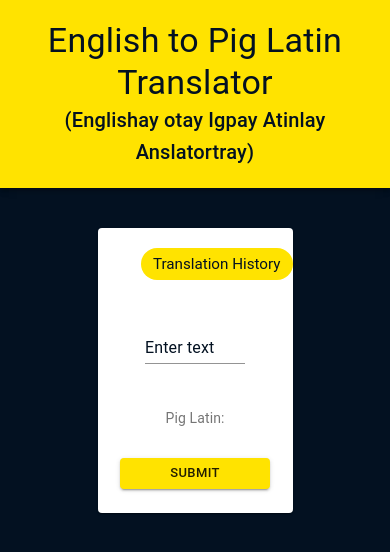
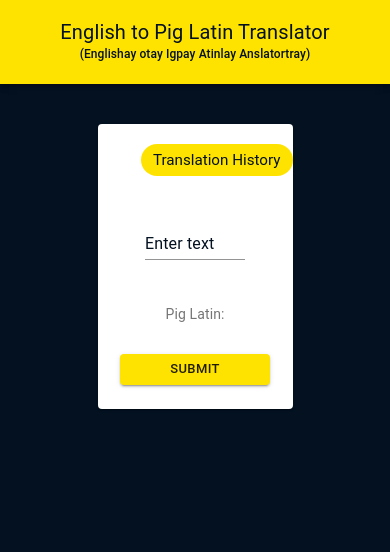
Before and after one commit to olliebrownlow/pig-latin-react-frontend, a React (Create React App) app: page / in a window 390 px wide. Shown: the top 552 px of the page. Built offline with nearby package versions, Linux system fonts and the light colour scheme; no server answers.

Commit message:
adds further screen-size responsiveness

```diff
--- a/src/App.css
+++ b/src/App.css
@@ -54,9 +54,31 @@ body {
   width: 250px;
 }
 
+/* .MuiToolbar-root.MuiToolbar-regular
+  MTableToolbar-root-300
+  MuiToolbar-gutters */
 @media all and (max-width: 800px) {
   .MuiTextField-root {
     width: 175px;
+  }
+  .MuiTypography-root.MuiTypography-h4 {
+    font-size: 1.75rem;
+  }
+  .MuiTypography-root.MuiTypography-h6 {
+    font-size: 1rem;
+  }
+  .MuiInputBase-root.MuiInput-root.MuiInput-underline.MuiInputBase-formControl.MuiInput-formControl.MuiInputBase-adornedStart.MuiInputBase-adornedEnd {
+    font-size: 1rem;
+  }
+  .material-icons.MuiIcon-root.MuiIcon-fontSizeSmall {
+    font-size: 1rem;
+  }
+  .MuiToolbar-root.MuiToolbar-regular {
+    display: block;
+  }
+  .MuiGrid-root.MuiGrid-item.MuiGrid-grid-xs-8 {
+    max-width: 77.5%;
+    flex-basis: 77.5%;
   }
 }
 
@@ -64,4 +86,50 @@ body {
   .MuiTextField-root {
     width: 100px;
   }
+  .MuiGrid-root.MuiGrid-container.MuiGrid-justify-xs-flex-end {
+    justify-content: center;
+  }
+  .MuiTypography-root.MuiTypography-h4 {
+    font-size: 1.25rem;
+  }
+  .MuiTypography-root.MuiTypography-h6 {
+    font-size: 0.75rem;
+  }
+  .MuiInputBase-root.MuiInput-root.MuiInput-underline.MuiInputBase-formControl.MuiInput-formControl.MuiInputBase-adornedStart.MuiInputBase-adornedEnd {
+    font-size: 0.75rem;
+  }
+  .material-icons.MuiIcon-root.MuiIcon-fontSizeSmall {
+    font-size: 0.75rem;
+  }
+  .material-icons.MuiIcon-root {
+    font-size: 1.1rem;
+  }
+  .MuiToolbar-root.MuiToolbar-regular {
+    display: block;
+    padding: 0;
+  }
+  .MuiTableCell-root.MuiTableCell-alignLeft.MuiTableCell-body {
+    padding: 5px;
+    font-size: 0.75rem;
+  }
+  .MuiTableCell-root.MTableHeader-header-677.MuiTableCell-alignLeft.MuiTableCell-head {
+    padding: 5px;
+    font-size: 0.75rem;
+  }
+  .MuiButtonBase-root.MuiIconButton-root.MuiIconButton-colorInherit {
+    padding: 5px;
+    font-size: 0.75rem;
+  }
+  .MuiTableCell-root.MTableHeader-header-677.MuiTableCell-paddingCheckbox.MuiTableCell-head {
+    padding: 5px;
+    font-size: 0.75rem;
+  }
+  .MuiButtonBase-root.MuiIconButton-root {
+    padding: 5px;
+    font-size: 0.75rem;
+  }
+  .MuiGrid-root.MuiGrid-item.MuiGrid-grid-xs-8 {
+    max-width: 90%;
+    flex-basis: 90%;
+  }
 }
--- a/src/components/DictionaryViewComponents/TableOfTranslations.js
+++ b/src/components/DictionaryViewComponents/TableOfTranslations.js
@@ -77,9 +77,6 @@ export class TranslatedPhraseHeader extends Component {
                   emptyDataSourceMessage:
                     "No data: please translate something first.",
                 },
-                toolbar: {
-                  searchTooltip: "Search",
-                },
                 pagination: {
                   labelDisplayedRows: "{from}-{to} of {count}",
                   firstTooltip: "First page",
@@ -91,6 +88,9 @@ export class TranslatedPhraseHeader extends Component {
               options={{
                 pageSize: 5,
                 pageSizeOptions: [5, 10, 20, 50],
+                searchFieldStyle: {
+                  // fontSize: "50px",
+                },
               }}
               title="Translation history"
               columns={this.state.columns}
```
